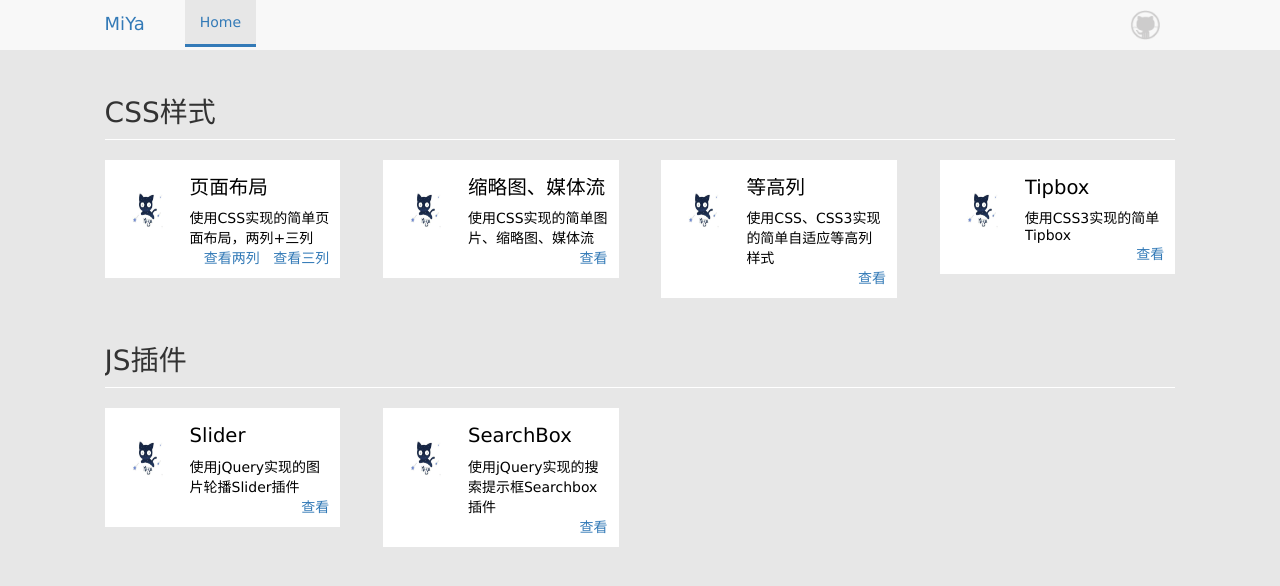
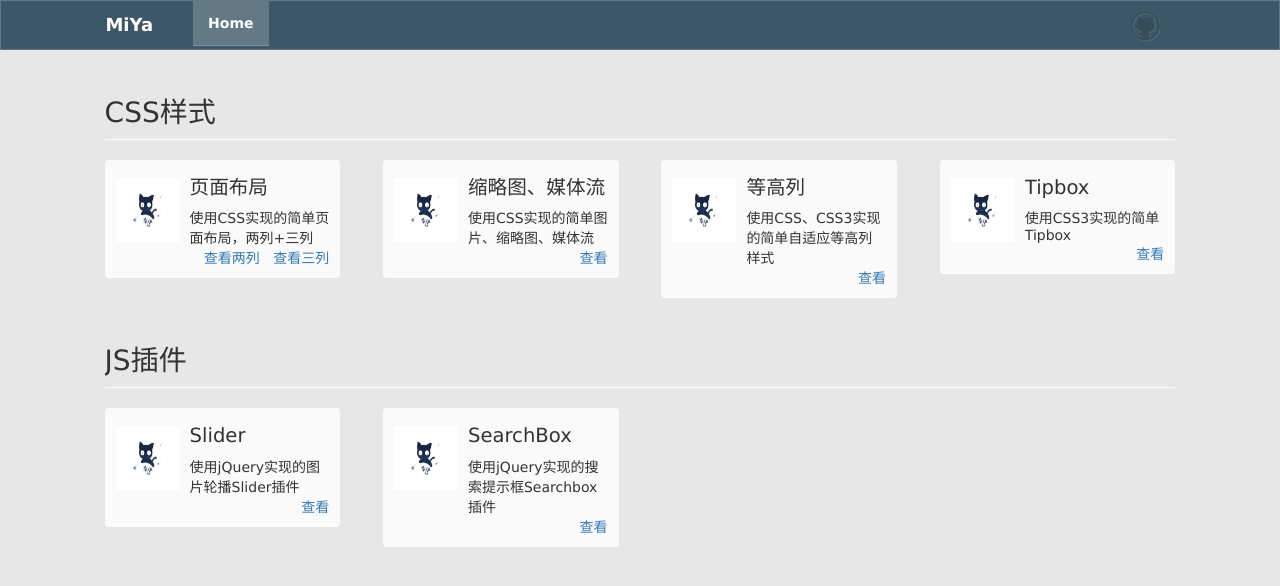
Before and after one commit to Sara2009/blog, a website: page index.html in a window 1280 px wide. Drawn offline with Linux system fonts and the light colour scheme.

Commit message:
index.html的样式修改

```diff
--- a/css/layout.less
+++ b/css/layout.less
@@ -19,17 +19,21 @@ a {
 };
 
 .navbar {
-	background-color: #F8F8F8;
-	border-color: #E7E7E7;
+	/* background-color: #F8F8F8; */
+	background-color: rgba(49, 79, 96, 0.941176);
+	/* border-color: #E7E7E7; */
 	height: 50px;
 	margin-bottom: 20px;
-	border-bottom: 1px solid transparent;
+	/* border-bottom: 1px solid transparent; */
+	border: 1px solid rgba(255,255,255,0.2);
 	.navbar-header {
 		float: left;
 		font-size: 18px;
+		font-weight: bold;
 		&>a{
 			padding: 13px 0;
 			display: block;
+			color: #FFF;
 		}
 	}
 	.navbar-nav {
@@ -45,15 +49,20 @@ a {
 			list-style: none;
 			&.active {
 				color: #555;
-				background-color: #E7E7E7;
-				border-bottom: 3px solid #337AB7;
+				/* background-color: #E7E7E7;
+				border-bottom: 3px solid #337AB7; */
+				border-bottom: 1px solid rgba(255, 255, 255, 0.2);
+				background-color: rgba(255, 255, 255, 0.2);
 			}
 			&>a{
 				padding: 14px 15px;
 				display: block;
+				color: #FFF;
+				font-weight: bold;
 				&:hover{
 					color: #555;
-					background-color: #E7E7E7;
+					/* background-color: #E7E7E7; */
+					background-color: rgba(255, 255, 255, 0.2);
 				}
 
 			}
@@ -79,5 +88,6 @@ h1.page-header {
 	color: #333333;
 	padding-bottom: 9px;
     margin: 20px 0 20px;
-    border-bottom: 1px solid #FFF;
+    /* border-bottom: 1px solid #FFF; */
+    border-bottom: 1px solid rgba(255, 255, 255, 0.9);
 }
--- a/css/main.less
+++ b/css/main.less
@@ -2,4 +2,4 @@
 @import url('normalize.less');
 @import url('layout.less');
 @import url('panel.less');
-@import url('media.less');
+@import url('../src/css/img-media.less');
--- a/css/panel.less
+++ b/css/panel.less
@@ -1,6 +1,18 @@
 .panel {
 	margin-bottom: 20px;
-    background-color: #fff;
-    border: 1px solid transparent;
+    /* background-color: #fff; */
+    background-color: rgba(255,255,255, 0.8);
+   /*  border: 1px solid transparent; */
+   	border: 1px solid rgba(255, 255, 255, 0.2);
+    color: rgb(51, 51, 51);
     padding: 10px 10px;
+    border-radius: 4px;
+    &:hover {
+    	cursor:pointer;
+  		text-decoration: none;
+  		border-color:#337ab7;
+  		-webkit-transition: border .2s ease-in-out;
+    	-o-transition: border .2s ease-in-out;
+    	transition: border .2s ease-in-out;
+    }
 }
--- a/index.html
+++ b/index.html
@@ -25,7 +25,7 @@
 <div class="container">
 	<div style="overflow: hidden">
 		<h1 class="page-header">CSS样式</h1>
-		<div style="width: 22%; margin-right: 4%; float: left">
+		<div style="width: 22%; margin-right: 4%; float: left; min-width: 200px;">
 			<div class="panel">
 				<div class="media-box">
 					<div class="media-left">
@@ -42,7 +42,7 @@
 				</div>
 			</div>
 		</div>
-		<div style="width: 22%; margin-right: 4%; float: left">
+		<div style="width: 22%; margin-right: 4%; float: left; min-width: 200px;">
 			<div class="panel">
 				<div class="media-box">
 					<div class="media-left">
@@ -56,7 +56,7 @@
 				</div>
 			</div>
 		</div>
-		<div style="width: 22%; margin-right: 4%; float: left">
+		<div style="width: 22%; margin-right: 4%; float: left; min-width: 200px;">
 			<div class="panel">
 				<div class="media-box">
 					<div class="media-left">
@@ -70,7 +70,7 @@
 				</div>
 			</div>
 		</div>
-		<div style="width: 22%; float: left">
+		<div style="width: 22%; float: left; min-width: 200px;; min-width: 200px;">
 			<div class="panel">
 				<div class="media-box">
 					<div class="media-left">
@@ -88,7 +88,7 @@
 
 	<div style="overflow: hidden">
 		<h1 class="page-header">JS插件</h1>
-		<div style="width: 22%; margin-right: 4%; float: left">
+		<div style="width: 22%; margin-right: 4%; float: left; min-width: 200px;">
 			<div class="panel">
 				<div class="media-box">
 					<div class="media-left">
--- a/src/css/img-media.less
+++ b/src/css/img-media.less
@@ -5,8 +5,8 @@
   padding:0;
   max-width:150px;
   max-height:150px;
-  width:expression(this.width>150?"150px":this.width);
-  height:expression(this.height>150?"  150px":this.height);
+  /* width:expression(this.width>150?"150px":this.width);
+  height:expression(this.height>150?"  150px":this.height);  */
 }
 
 .img-circle-css3{
@@ -24,8 +24,8 @@
   margin: 0 20px;
   display: block;
   border-radius:4px;
-  -webkit-transition:border .2s ease-in-out;
-  transition:border: .2s ease-in-out;
+  /* -webkit-transition:border .2s 'ease-in-out';
+  transition:border: .2s 'ease-in-out'; */
 }
 .thumbnail-box:hover{
   cursor:pointer;
```
Also changed, not shown: css/main.css, css/panel.css, src/css/img-media.css.
